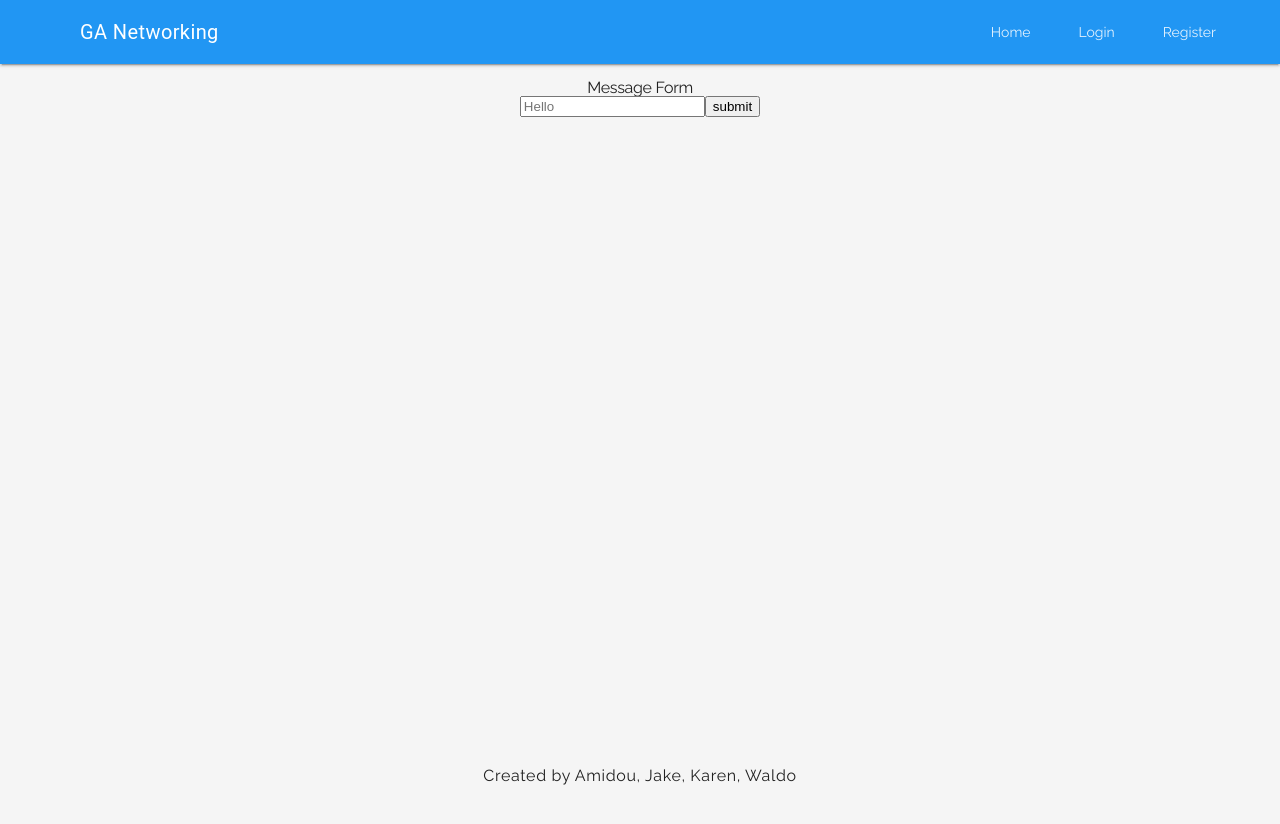
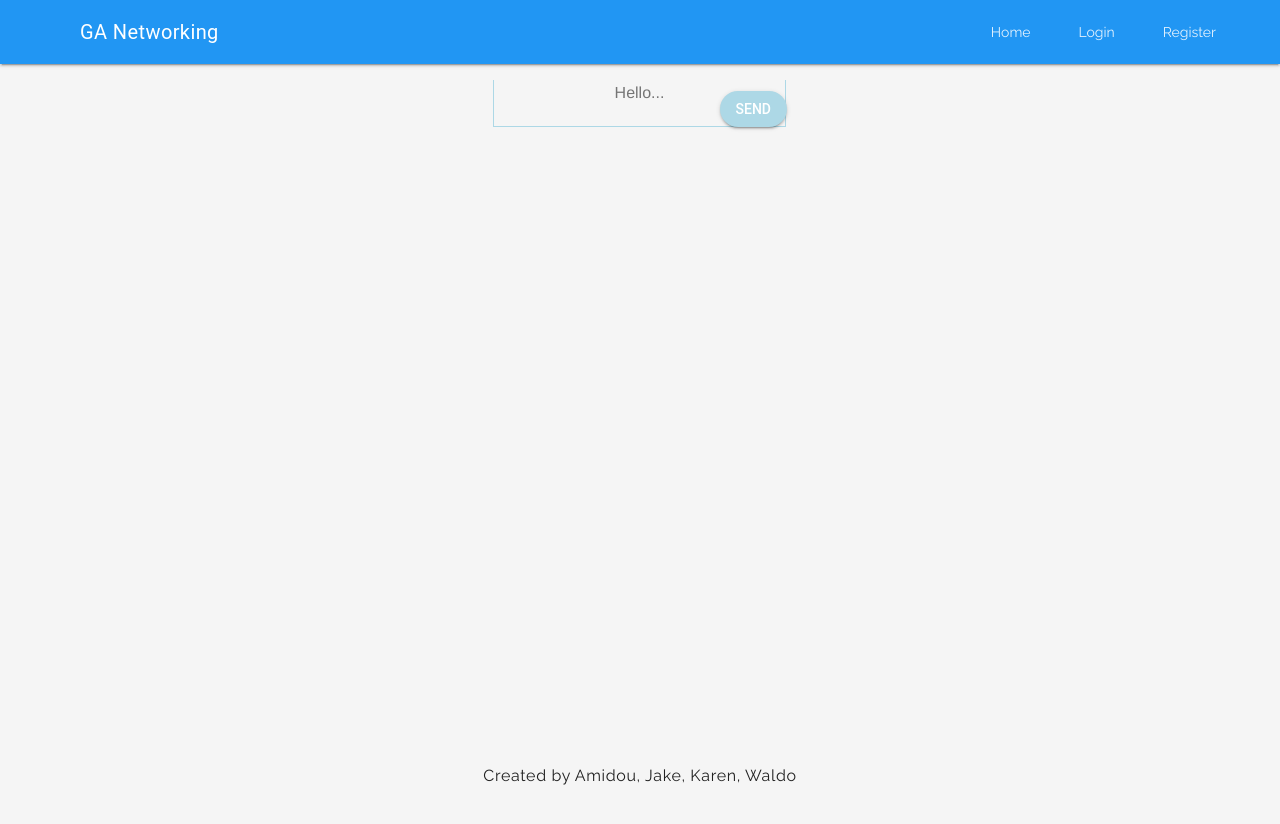
Before and after one commit to halo123u/GA-Networking-App, a React (Create React App) app in the folder client/: page /sendMessage in a window 1280 px wide. Shown: the top 824 px of the page. Before the commit the page ends 800 px from the top, so only its background shows below. Built offline with nearby package versions, Linux system fonts and the light colour scheme.

Commit message:
add style to messageForm

```diff
--- a/client/src/App.css
+++ b/client/src/App.css
@@ -152,3 +152,27 @@ div.mdl-textfield input{
     width: 90vw;
     margin: 0 auto;
 }
+/*
+Message Form */
+.message-form{
+    height: 100vh;
+    width: 50vh;
+
+}
+#hello{
+    background-color:whitesmoke;
+    position: absolute;
+    left: 1%;
+    bottom: 22%;
+    height: 36px;
+    width: 261px;
+    border: 1px solid lightblue;
+
+}
+#send{
+    background-color: lightblue;
+    position: absolute;
+    bottom: 23%;
+    right: 1%;
+    border-radius: 100px;
+}
--- a/client/src/components/MessageForm.jsx
+++ b/client/src/components/MessageForm.jsx
@@ -53,12 +53,27 @@ class MessageForm extends Component {
               <h1>Message Form</h1>
               {redirect ? <Redirect to='/inbox' /> : null}
             <form onSubmit={(e)=>this.handleFormSubmit(e)} >
-              <input type="text" placeholder="Hello" name="text" value={this.state.text} onChange={this.handleInputChange} />
-              <input type="submit" value="submit" />
+{/*
+            <button class="mdl-button mdl-js-button mdl-button--icon mdl-button--colored">
+             <i class="material-icons"></i>
+            </button> */}
+
+              <div class="mdl-textfield mdl-js-textfield">
+              <input class="mdl-textfield__input" id="hello" type="text" placeholder="Hello..." name="text" value={this.state.text} onChange={this.handleInputChange} />
+              <label class="mdl-textfield__label" for="hello"></label>
+
+             <button className="mdl-button mdl-js-button mdl-button--raised mdl-js-ripple-effect mdl-button--accent" id="send" type="submit" value="send" >
+             Send
+             </button>
+
+            </div>
             </form>
             </div>
        )
    }
 }
 
+
+
+
 export default MessageForm;
--- a/client/src/components/ProfileEdit.jsx
+++ b/client/src/components/ProfileEdit.jsx
@@ -73,7 +73,7 @@ class ProfileEdit extends Component {
                   <input className="mdl-textfield__input"  id="age" type="number" placeholder="Age" required="true" name="age" value={this.state.age} onChange={this.handleInputChange} />
                   <label className="mdl-textfield__label" for="age"></label>
                   <input className="mdl-textfield__input" rows= "1" id="class-name" type="type" placeholder="Class name" required="true" name="class_name" value={this.state.class_name} onChange={this.handleInputChange} />
-                  <label class="mdl-textfield__label" for="class-name"></label>
+                  <label className="mdl-textfield__label" for="class-name"></label>
                   <input className="mdl-textfield__input" rows= "1" id="cohort" type="type" placeholder="Cohort" required="true" name="cohort" value={this.state.cohort} onChange={this.handleInputChange} />
                   <label className="mdl-textfield__label" for="cohort"></label>
                   <input className="mdl-textfield__input" rows= "1" id="interest" type="type" placeholder="Interest" required="true" name="interest" value={this.state.interest} onChange={this.handleInputChange} />
```
Also changed, not shown: 1 other file (tests, documents, lock files or other folders).
